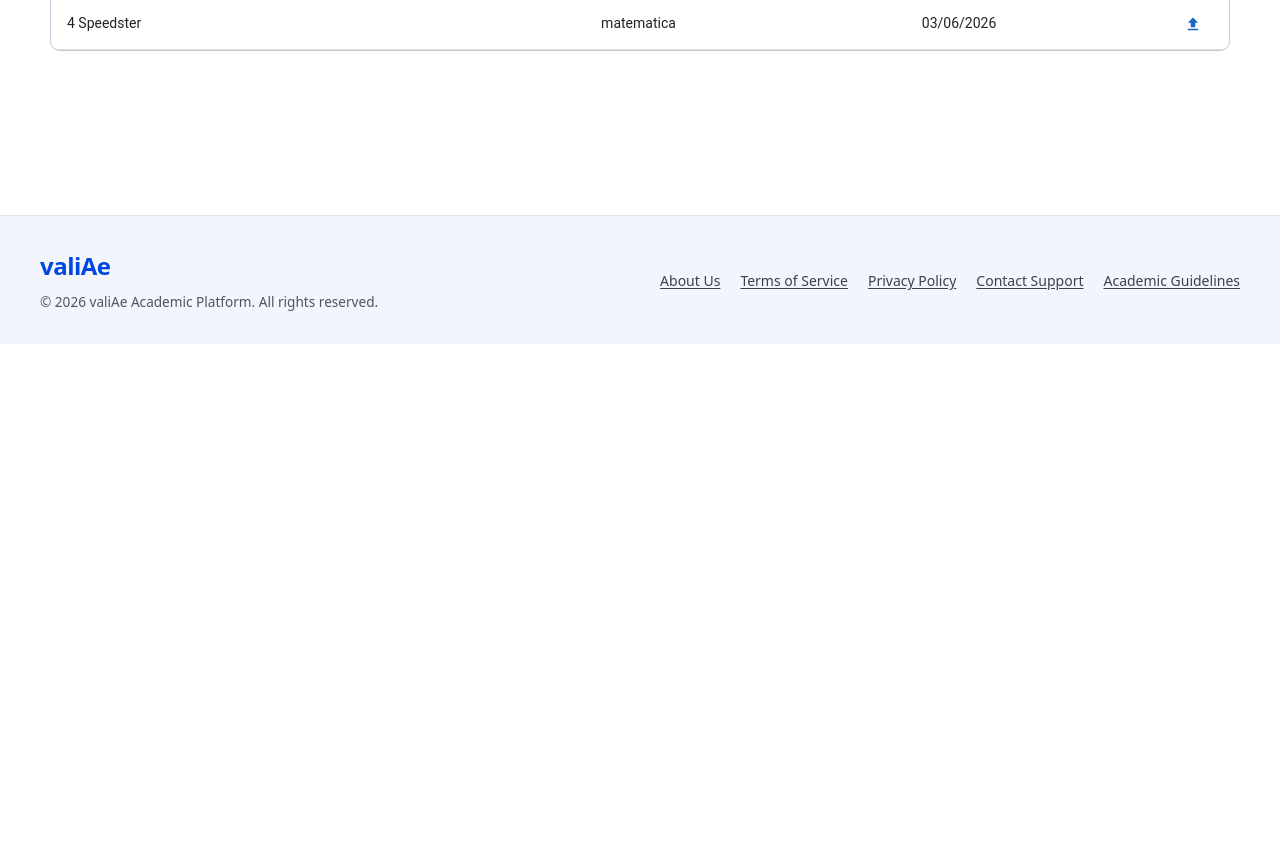
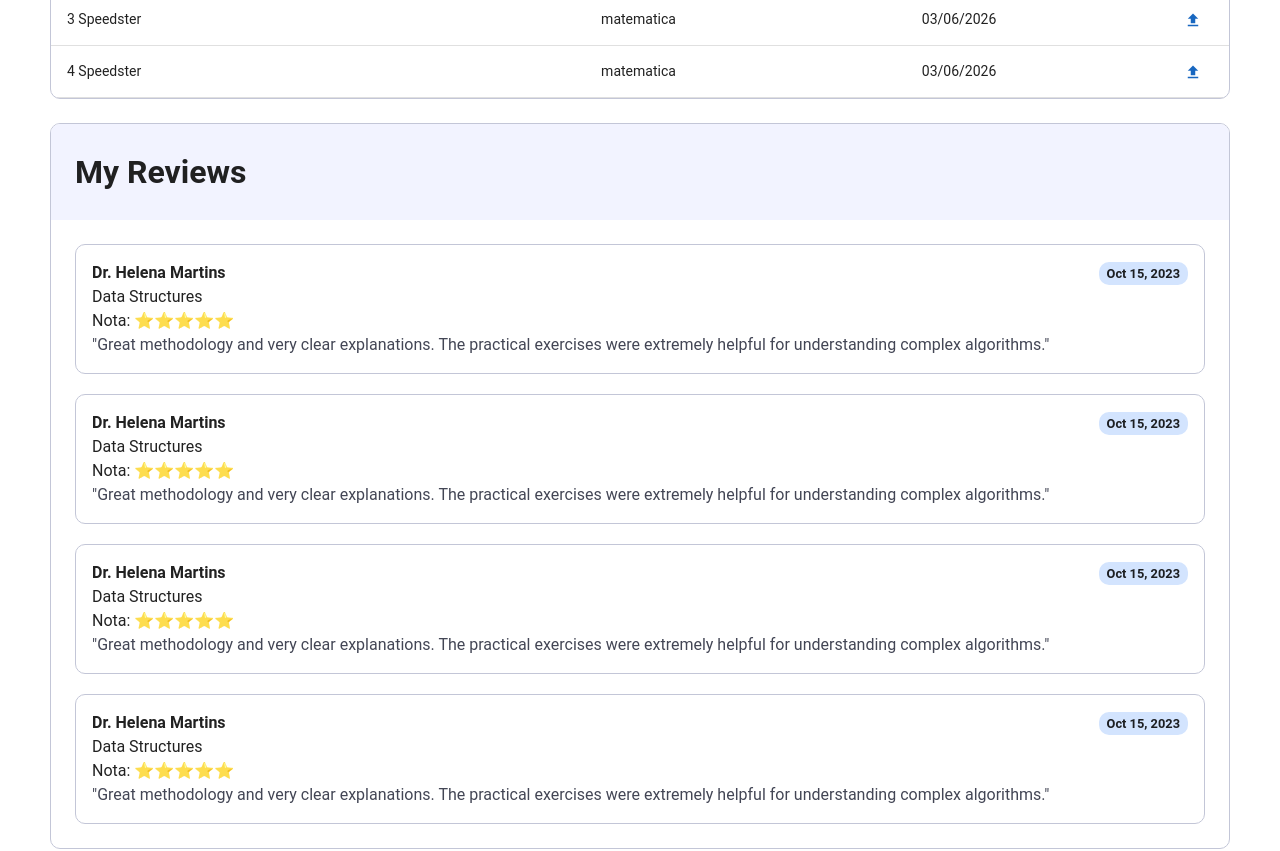
Before and after one commit to profBruno-UFC-Qx/QXD0279-furia, a Vue app in the folder frontend/: page /student/home in a window 1280 px wide. Shown: the part 660-1511 px from the top of the page. Before the commit the page ends 1004 px from the top, so only its background shows below. Built offline with nearby package versions, Linux system fonts and the light colour scheme; a small style sheet from the web is missing.

Commit message:
feat(homestudent) cards

```diff
--- /dev/null
+++ b/frontend/src/components/Cards/ReviewsCard.vue
@@ -0,0 +1,50 @@
+<script setup lang="ts"></script>
+
+<template>
+  <v-card class="card" rounded="10">
+    <div class="info">
+      <h1>Dr. Helena Martins</h1>
+      <span>Data Structures</span>
+      <span>Nota: ⭐⭐⭐⭐⭐</span>
+      <p>
+        "Great methodology and very clear explanations. The practical exercises
+        were extremely helpful for understanding complex algorithms."
+      </p>
+    </div>
+    <div class="extraInfo">
+      <span>Oct 15, 2023</span>
+    </div>
+  </v-card>
+</template>
+
+<style scoped>
+.extraInfo span {
+  background-color: #d3e4fe;
+  padding: 4px 8px;
+  font-size: 0.8rem;
+  white-space: nowrap;
+  border-radius: 10px;
+  font-weight: bold;
+}
+
+.info {
+  display: flex;
+  flex-direction: column;
+}
+
+.info h1 {
+  font-size: 1rem;
+}
+
+.info p {
+  color: #434655;
+}
+
+.card {
+  display: flex;
+  padding: 16px;
+  box-shadow: none;
+  border: 1px solid #c3c6d7;
+  justify-content: space-between;
+}
+</style>
--- a/frontend/src/components/Forms/LoginForm.vue
+++ b/frontend/src/components/Forms/LoginForm.vue
@@ -11,7 +11,7 @@ const password = ref("");
 const loading = ref(false);
 const storeAuth = authStore();
 const error = ref({ error: false, msg: "" });
-
+console.log("OIE");
 async function onSubmit() {
   if (!form.value) return;
   try {
--- a/frontend/src/components/Header/Header.vue
+++ b/frontend/src/components/Header/Header.vue
@@ -14,6 +14,7 @@ const { title, description } = defineProps(["title", "description"]);
 <style lang="css" scoped>
 .header {
   margin: 10px 0px;
+  border-radius: 10px;
 }
 
 .description {
--- a/frontend/src/components/Table/TableDocs.vue
+++ b/frontend/src/components/Table/TableDocs.vue
@@ -53,7 +53,6 @@ const boats = [
     <v-data-table-virtual
       :headers="headers"
       :items="boats"
-      height="400"
       item-value="name"
       fixed-header
       class="tabela"
--- a/frontend/src/pages/Student/Home.vue
+++ b/frontend/src/pages/Student/Home.vue
@@ -3,6 +3,7 @@ import { ref } from "vue";
 import Header from "@/components/Header/Header.vue";
 import StatsCard from "@/components/Cards/StatsCard.vue";
 import TableDocs from "@/components/Table/TableDocs.vue";
+import ReviewsCard from "@/components/Cards/ReviewsCard.vue";
 </script>
 
 <template>
@@ -20,10 +21,40 @@ import TableDocs from "@/components/Table/TableDocs.vue";
     <div class="tableDocs">
       <TableDocs :documents="[]" />
     </div>
+
+    <div class="tableReview">
+      <div class="header">
+        <h1>My Reviews</h1>
+      </div>
+      <div class="reviews">
+        <ReviewsCard />
+        <ReviewsCard />
+        <ReviewsCard />
+        <ReviewsCard />
+      </div>
+    </div>
   </div>
 </template>
 
 <style lang="css" scoped>
+.tableReview {
+  border-radius: 10px;
+  overflow: hidden;
+  border: 1px solid #c3c6d7;
+}
+
+.header {
+  padding: 24px;
+  background-color: #f2f3ff;
+}
+
+.reviews {
+  padding: 24px;
+  display: flex;
+  flex-direction: column;
+  gap: 20px;
+}
+
 .tableDocs {
   display: block;
 }
```
